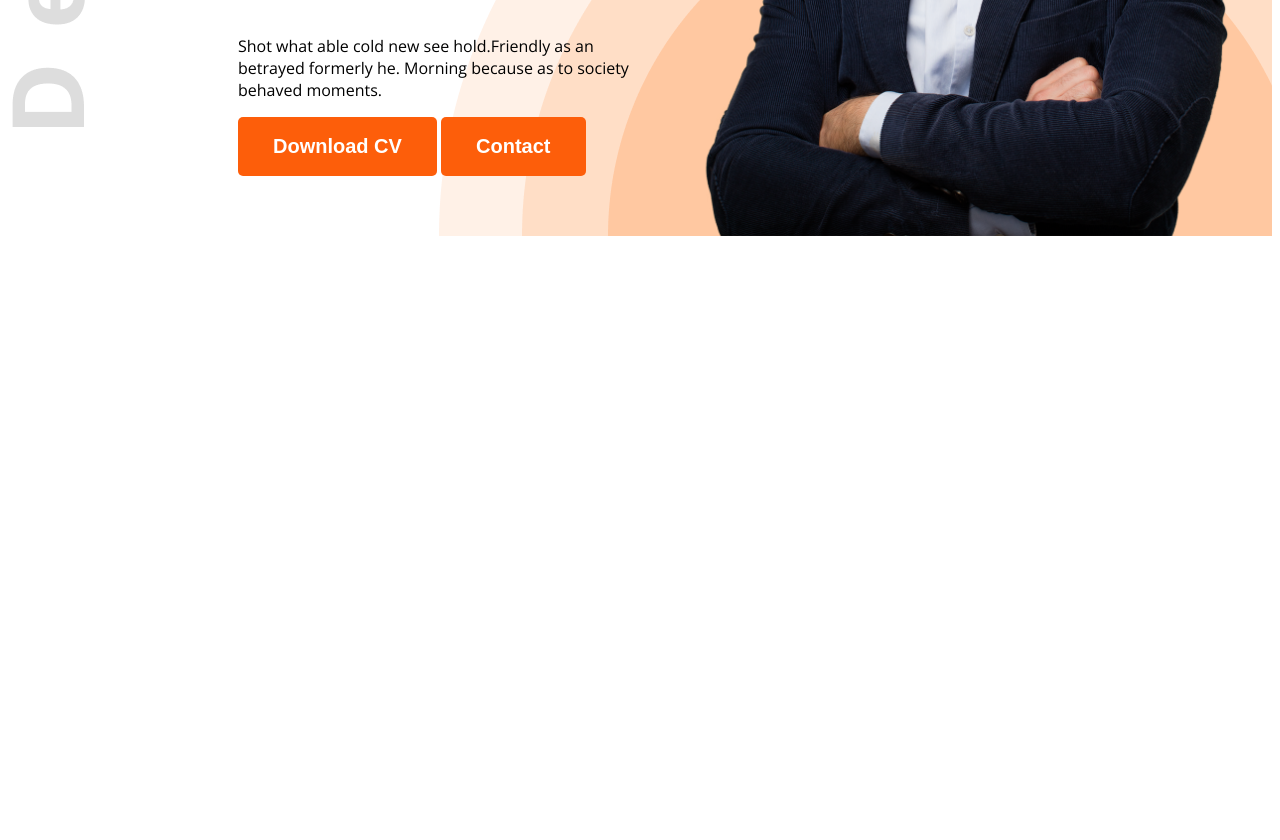
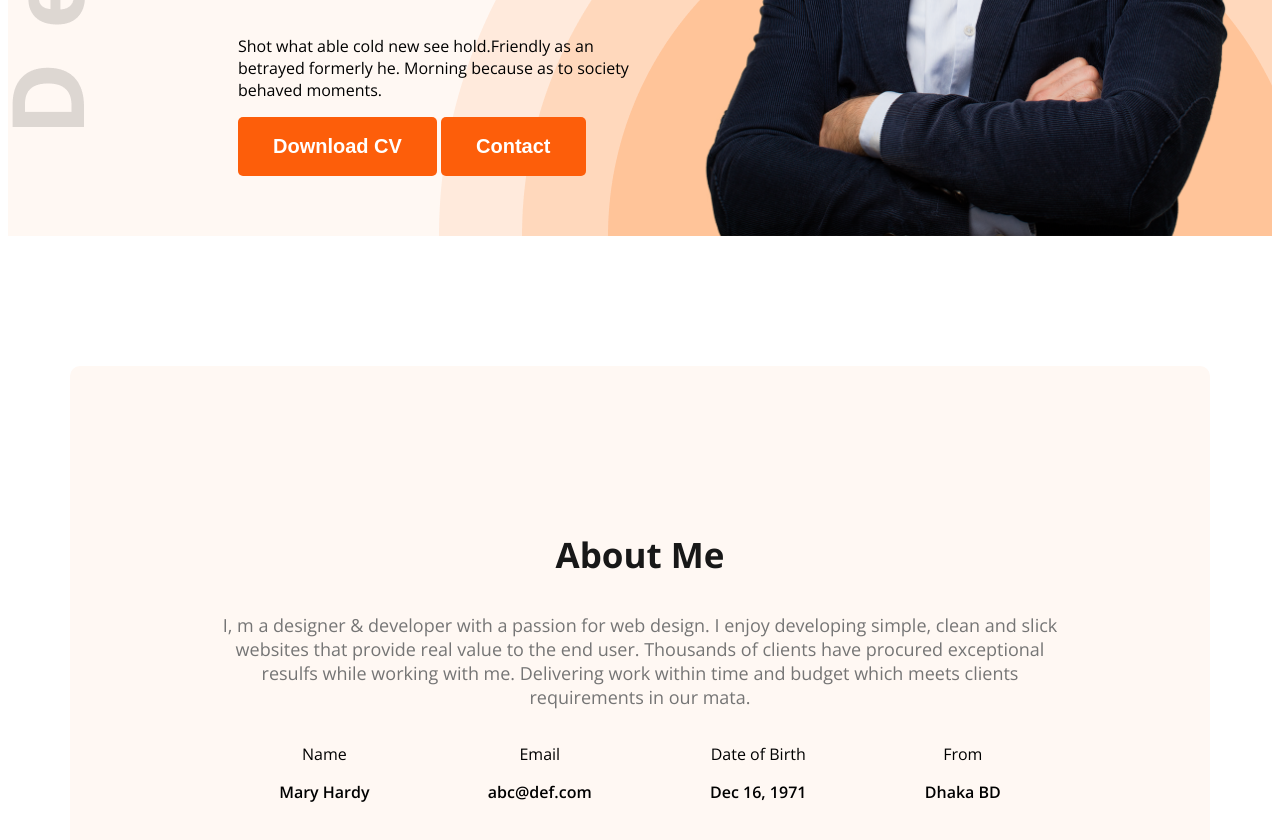
Before and after one commit to masum-tallha/portfolio-website, a plain HTML site: page index.html in a window 1280 px wide. Shown: the part 686-1526 px from the top of the page. Before the commit the page ends 930 px from the top, so only its background shows below. Drawn offline with nearby package versions, Linux system fonts and the light colour scheme.

Commit message:
About US Complete

```diff
--- a/Assets/style.css
+++ b/Assets/style.css
@@ -10,9 +10,23 @@
 .text-primary{
     color: #FD6E0A
 }
+.secondary-bg{
+    background-color: #FFF8F3;
+}
 
 .text-color{
     color: #474747;
+}
+
+.section-title{
+    font-size: 35px;
+    font-weight: bold;
+    color: #181818;
+}
+
+.section-description{
+    font-size: 18px;
+    color: #757575;
 }
 
 .btn-primary{
@@ -81,3 +95,24 @@ nav ul{
 .banner-profile-pic{
     width: 580px;
 }
+/* main styles */
+main{
+    max-width: 1140px;
+    margin: 0 auto;
+}
+
+/* About styles */
+.about{
+    border-radius: 10px;
+    padding: 130px 150px;
+    text-align: center;
+    margin-top: 130px;
+}
+.about-items {
+    display: flex;
+    justify-content: space-around;
+}
+
+.item-description{
+    font-weight: 600;
+}
--- a/index.html
+++ b/index.html
@@ -11,7 +11,7 @@
 
 </head>
 <body class="open-sans-normal">
-    <header class="header">
+    <header class="header secondary-bg">
         <nav>
             <h3 class="nav-title">Ma<span class="text-primary">r</span>y</h3>
             <ul>
@@ -32,5 +32,36 @@
             <img class="banner-profile-pic" src="./Assets/images/hardy.png" alt="">
         </div>
     </header>
+    <main>
+        <section class="about secondary-bg">
+            <h3 class="section-title">About Me</h3>
+            <p class="section-description"> I, m a designer & developer with a passion for web design. I enjoy developing simple, clean and
+            slick websites that provide real value to the end user. Thousands of clients have procured
+            exceptional resulfs while working with me. Delivering work within time and budget which meets
+            clients requirements in our mata.</p>
+            <div class="about-items">
+                <!-- .about-item*4>p.item-title+p.item-description -->
+                 <div class="about-item">
+                    <p class="item-title">Name</p>
+                    <p class="item-description">Mary Hardy</p>
+                 </div>
+                 <div class="about-item">
+                    <p class="item-title">Email</p>
+                    <p class="item-description">abc@def.com</p>
+                 </div>
+                 <div class="about-item">
+                    <p class="item-title">Date of Birth</p>
+                    <p class="item-description">Dec 16, 1971</p>
+                 </div>
+                 <div class="about-item">
+                    <p class="item-title">From</p>
+                    <p class="item-description">Dhaka BD</p>
+                 </div>
+            </div>
+        </section>
+    </main>
+    <footer>
+
+    </footer>
 </body>
 </html>
```
